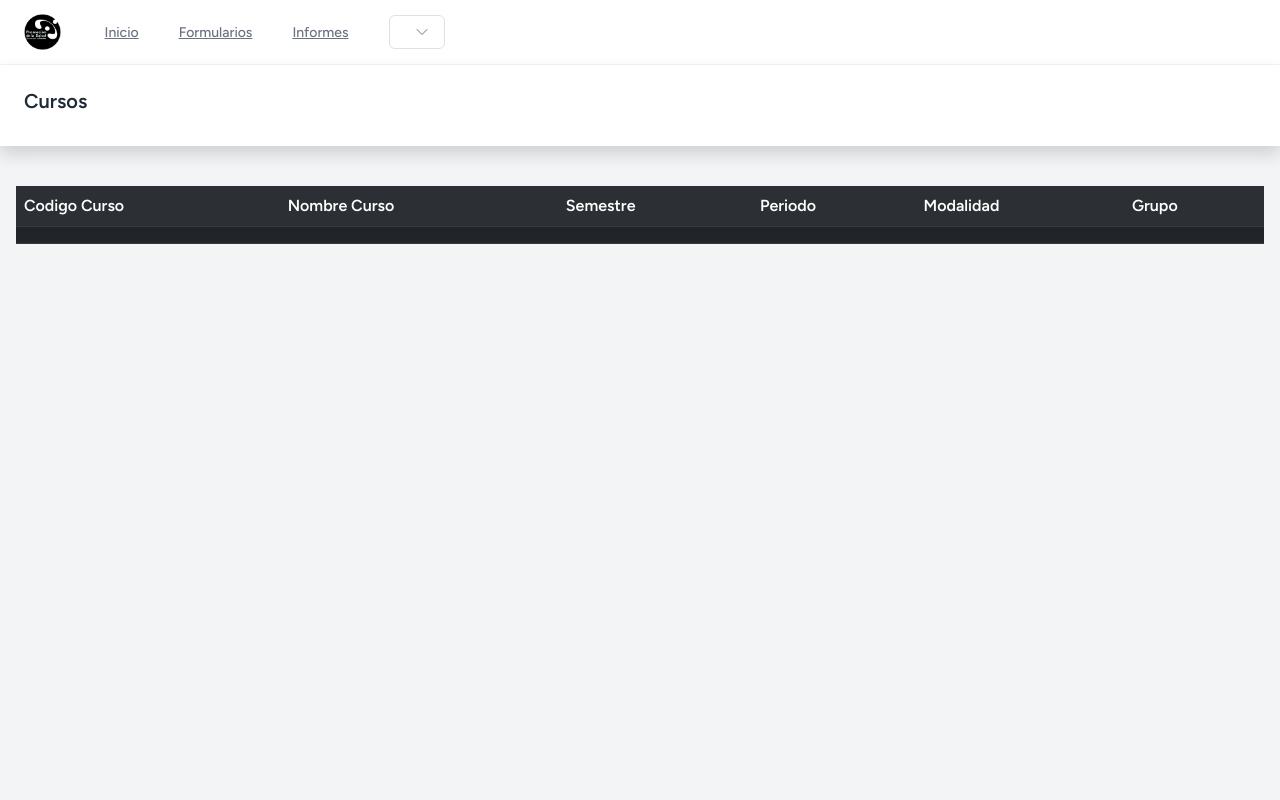
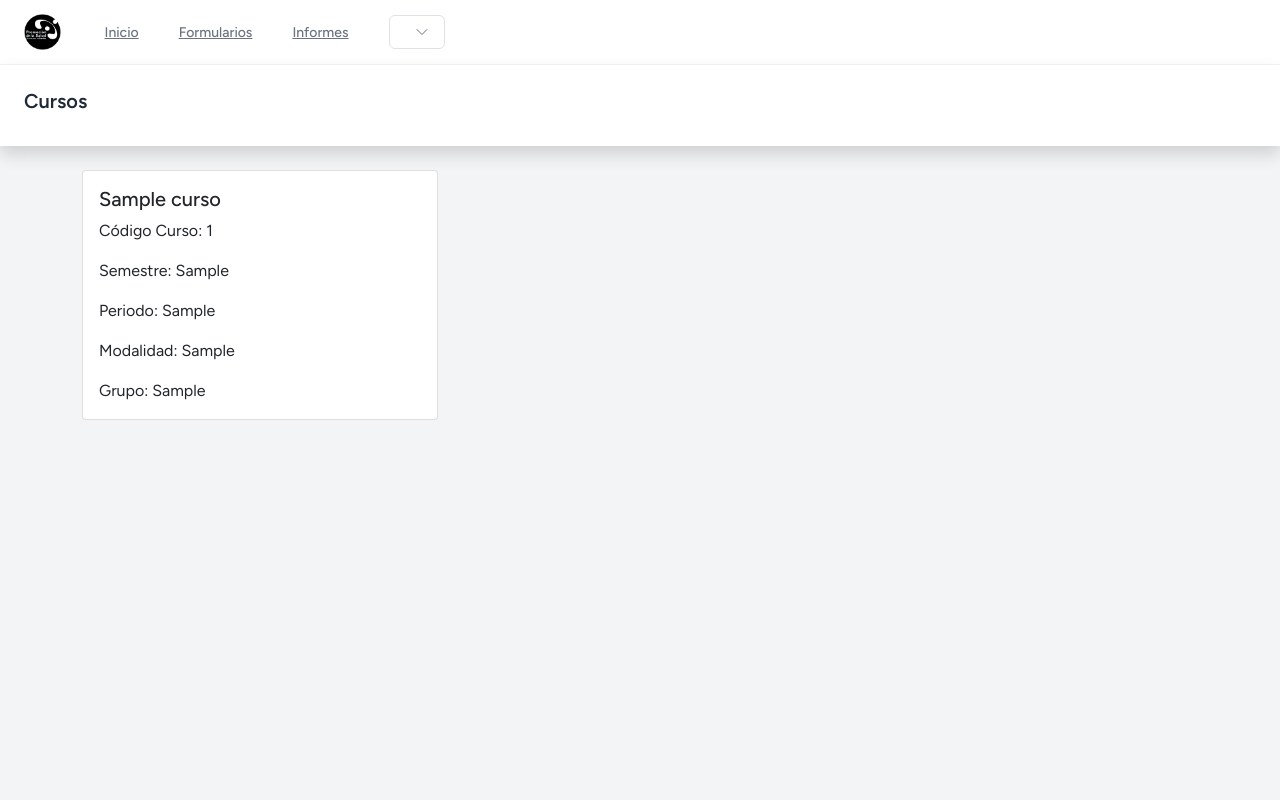
Before and after one commit to karen744/Sistema_de_informacion_FOA, a Laravel app: page /cursos in a window 1280 px wide. Run offline with Laravel 10, Linux system fonts and the light colour scheme; tables that the repository leaves empty hold one stand-in row (values such as "Sample post"); data that the repository does not hold is empty; style sheets or scripts are compiled from the project's sources; some libraries are stand-ins or nearby versions.

Commit message:
cursos docentes estudiantes

```diff
--- a/app/Http/Controllers/CursosController.php
+++ b/app/Http/Controllers/CursosController.php
@@ -24,6 +24,7 @@
             // Agrega aquí las reglas de validación para cada campo del formulario
             'codigo_curso' => 'required',
             'nombre_curso' => 'required',
+            'fecha' => 'required',
             'semestre' => 'required',
             'periodo' => 'required',
             'modalidad' => 'required',
@@ -35,6 +36,7 @@
         Curso::create([
             'codigo_curso' => $request->codigo_curso,
             'nombre_curso' => $request->nombre_curso,
+            'fecha' => $request->año,
             'semestre' => $request->semestre,
             'periodo' => $request->periodo,
             'modalidad' => $request->modalidad,
--- a/app/Models/Curso.php
+++ b/app/Models/Curso.php
@@ -13,6 +13,7 @@
     protected $fillable = [
         'codigo_curso',
         'nombre_curso',
+        'fecha',
         'semestre',
         'periodo',
         'modalidad',
--- a/resources/views/pages/crearcursos/cursos.blade.php
+++ b/resources/views/pages/crearcursos/cursos.blade.php
@@ -20,29 +20,24 @@
 </head>
 <br>
 <body>
-    <div class="card-body">
-        <table class="table table-dark table-striped">
-            <tr>
-                <th>Codigo Curso</th>
-                <th>Nombre Curso</th>
-                <th>Semestre</th>
-                <th>Periodo</th>
-                <th>Modalidad</th>
-                <th>Grupo</th>
-            </tr>
+    <div class="container">
+        <div class="row">
             @foreach ($cursos as $curso)
-            <tr>
-                <td>{{ $estudiante->codigo_curso }}</td>
-                <td>{{ $estudiante->nombre_curso}}</td>
-                <td>{{ $estudiante->semestre }}</td>
-                <td>{{ $estudiante->periodo }}</td>
-                <td>{{ $estudiante->modalidad }}</td>
-                <td>{{ $estudiante->Grupo }}</td>
-            </tr>
+            <div class="col-md-4 mb-4">
+                <div class="card">
+                    <div class="card-body">
+                        <h5 class="card-title">{{ $curso->nombre_curso }}</h5>
+                        <p class="card-text">Código Curso: {{ $curso->codigo_curso }}</p>
+                        <p class="card-text">Semestre: {{ $curso->semestre }}</p>
+                        <p class="card-text">Periodo: {{ $curso->periodo }}</p>
+                        <p class="card-text">Modalidad: {{ $curso->modalidad }}</p>
+                        <p class="card-text">Grupo: {{ $curso->grupo }}</p>
+                    </div>
+                </div>
+            </div>
             @endforeach
-        </table>
+        </div>
     </div>
-
 
 </body>
 </html>
```
Also changed, not shown: resources/views/pages/crearcursos/curso-create.blade.php (+15 -11 lines), database/migrations/2023_07_24_172043_create_cursos_table.php.
